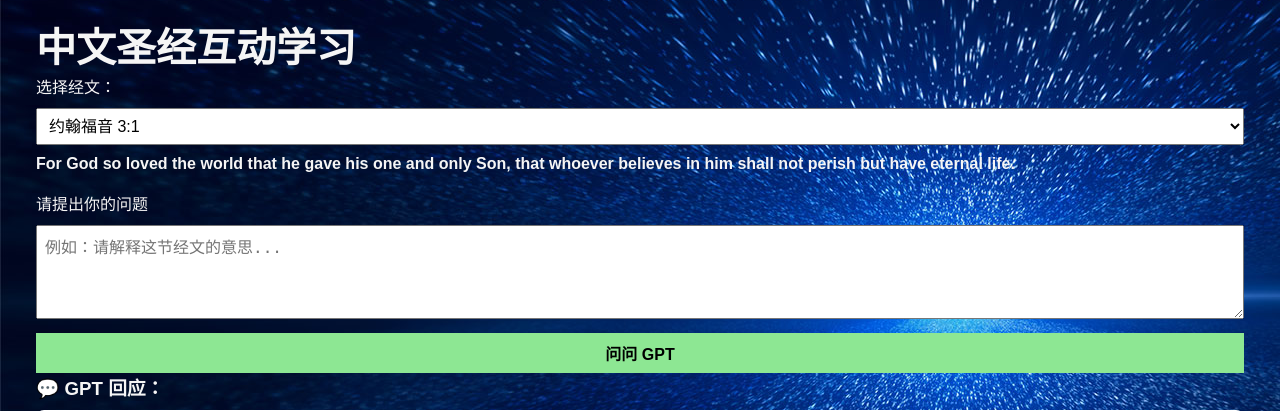
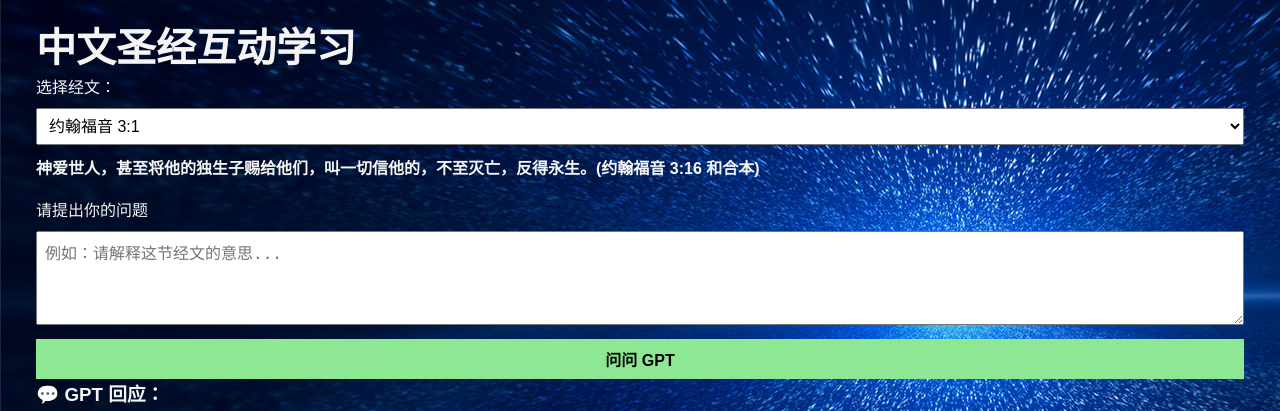
Before and after one commit to Xinchengyuan/pb, a Django app: page /biblestudy/ in a window 1280 px wide. Shown: the part 87-498 px from the top of the page. Run offline with Django 5.2, Linux system fonts and the light colour scheme.

Commit message:
Changed to Chinese language

```diff
--- a/petersboat/bible_study/templates/bible_study/bs.html
+++ b/petersboat/bible_study/templates/bible_study/bs.html
@@ -9,9 +9,9 @@
 <h1> 中文圣经互动学习</h1>
 <label for="verse">选择经文：</label>
     <select id="verse">
-        <option value="John 3:16"> 约翰福音 3:1 </option>
-        <option value="Psalm 23:1"> 诗篇 23:1 </option>
-        <option value="Matthew 5:3"> 马太福音 5:3 </option>
+        <option value="约翰福音 3:16"> 约翰福音 3:1 </option>
+        <option value="诗篇 23:1"> 诗篇 23:1 </option>
+        <option value="马太福音 5:3"> 马太福音 5:3 </option>
     </select>
 
 <div id="bible-text"></div>
--- a/petersboat/static/js/ask_gpt.js
+++ b/petersboat/static/js/ask_gpt.js
@@ -1,7 +1,7 @@
-const bibleText = {
-    "John 3:16": "For God so loved the world that he gave his one and only Son, that whoever believes in him shall not perish but have eternal life.",
-    "Psalm 23:1": "The Lord is my shepherd, I lack nothing.",
-    "Matthew 5:3": "Blessed are the poor in spirit,for theirs is the kingdom of heaven."
+  const bibleText = {
+    "约翰福音 3:16": "神爱世人，甚至将他的独生子赐给他们，叫一切信他的，不至灭亡，反得永生。(约翰福音 3:16 和合本)",
+    "诗篇 23:1": "耶和华是我的牧者，我必不至缺乏。(诗篇 23:1 和合本)",
+    "马太福音 5:3": "虚心的人有福了，因为天国是他们的。(马太福音 5:3 和合本)"
   };
 
   const verseSelect = document.getElementById("verse");
```
